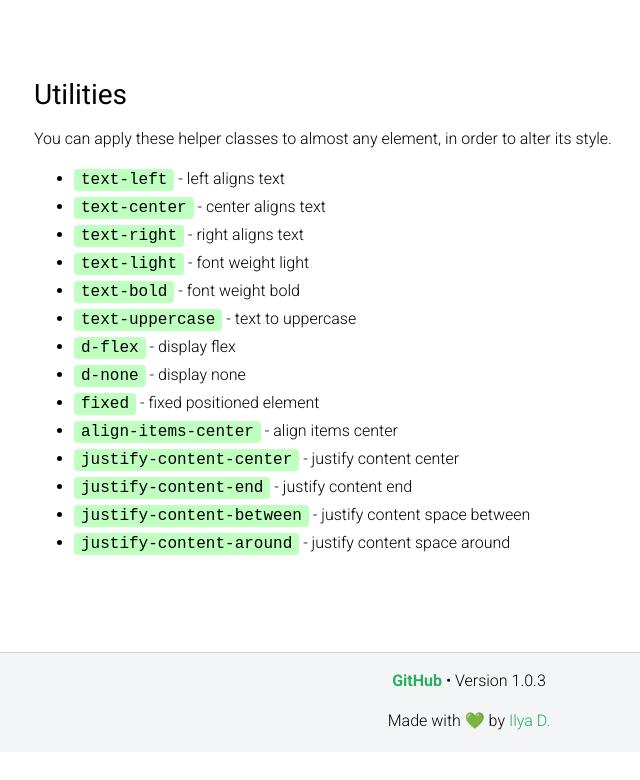
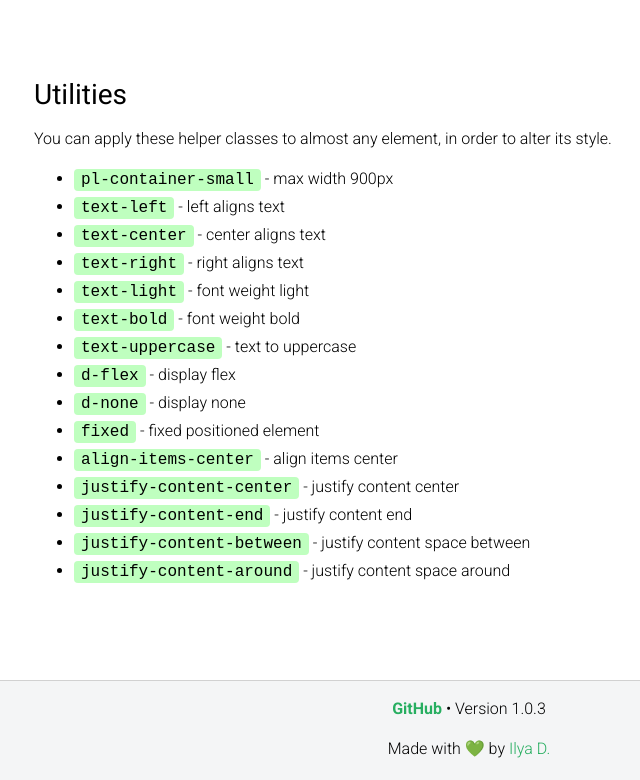
Before and after one commit to IlyaDzh/plain-css, a website: page index.html in a window 1280 px wide. Shown: the part 6285-7065 px from the top of the page, without its empty margins (171-811 px from the left). Before the commit the page ends 7037 px from the top, so only its background shows below. Drawn offline with Linux system fonts and the light colour scheme.

Commit message:
add small container

```diff
--- a/index.html
+++ b/index.html
@@ -356,6 +356,7 @@
                 You can apply these helper classes to almost any element, in order to alter its style.
             </p>
             <ul class="utilities-list">
+                <li><span class="btn-tag">pl-container-small</span> - max width 900px</li>
                 <li><span class="btn-tag">text-left</span> - left aligns text</li>
                 <li><span class="btn-tag">text-center</span> - center aligns text</li>
                 <li><span class="btn-tag">text-right</span> - right aligns text</li>
```
Also changed, not shown: package.json (+10 -6 lines).
